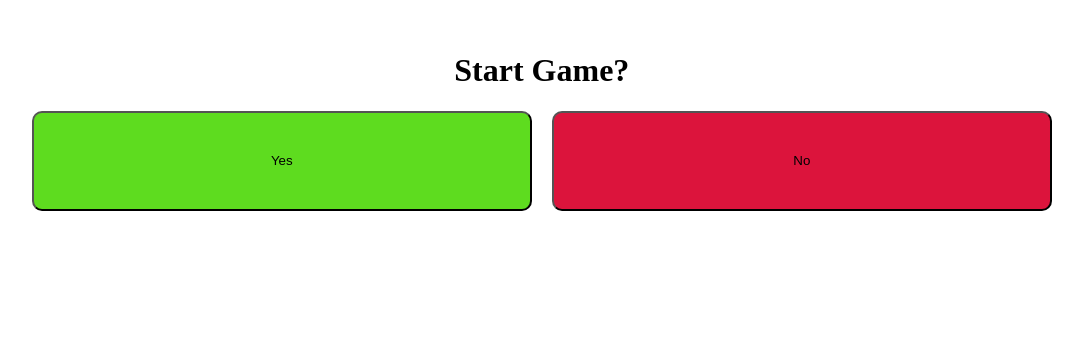
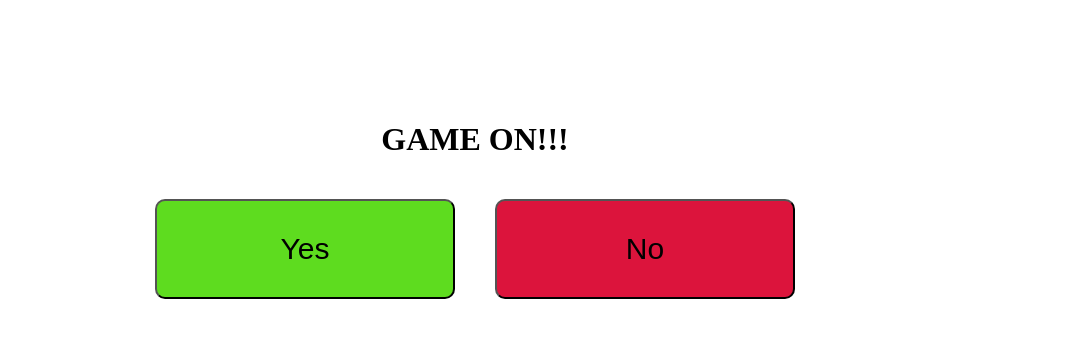
Before and after one commit to DYGTH/DYHTG-2026, a React (Vite) app: page / in a window 1280 px wide. Shown: the part 209-546 px from the top of the page, without its empty margins (173-1256 px from the left). Built offline with nearby package versions, Linux system fonts and the light colour scheme.

Commit message:
modified button

```diff
--- a/src/components/BinaryButtons.jsx
+++ b/src/components/BinaryButtons.jsx
@@ -1,9 +1,10 @@
 export function NoButton() {
     return (<button style =  {{
-        width: "500px",
+        width: "300px",
         height: "100px ",
         background: "#DC143C ",
         borderRadius: "10px",
+        fontSize: "30px",
         // alignments
         alignself: "center",
         marginLeftt: "20px",
@@ -15,10 +16,11 @@ export function NoButton() {
 
 export function YesButton() {
     return (<button style =  {{
-        width: "500px",
+        width: "300px",
         height: "100px",
         background: "#5EDC1F",
         borderRadius: "10px",
+        fontSize: "30px",
         // alignment
         alignself: "center",
         marginRight: "20px",
--- a/src/pages/MainMenu.jsx
+++ b/src/pages/MainMenu.jsx
@@ -7,18 +7,29 @@ export default function MainMenu() {
     return (
 
         <div style = {{
-            //display: "flex",
+            display: "flex",
+            flexDirection: "column",
             justifyContent:"center",
-            textAlign:"center",
+            // textAlign:"center",
             alignItems: "center",
             position: 'absolute',
-            top: "30%",
-            left: "16%"
+            minHeight: "100vh",
+            gap: "20px",
+            width: "100%"
             }}>
 
-            <h1>Start Game?</h1>
+            <h1> GAME ON!!!</h1>
+
+            <div style ={{
+                display:"flex",
+                flexDirection: "row",
+                gap: "20px",
+
+            }}>
+
             <YesButton/>
             <NoButton/>
+            </div>
         </div>
     )
 
```
